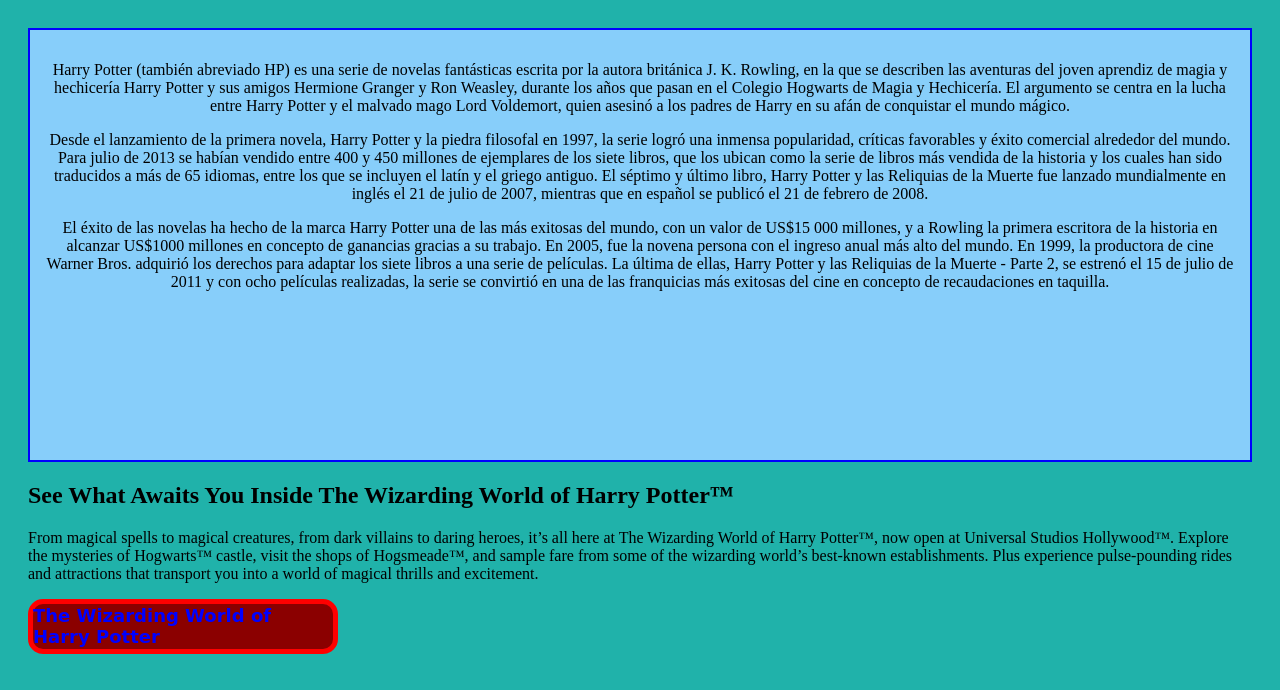
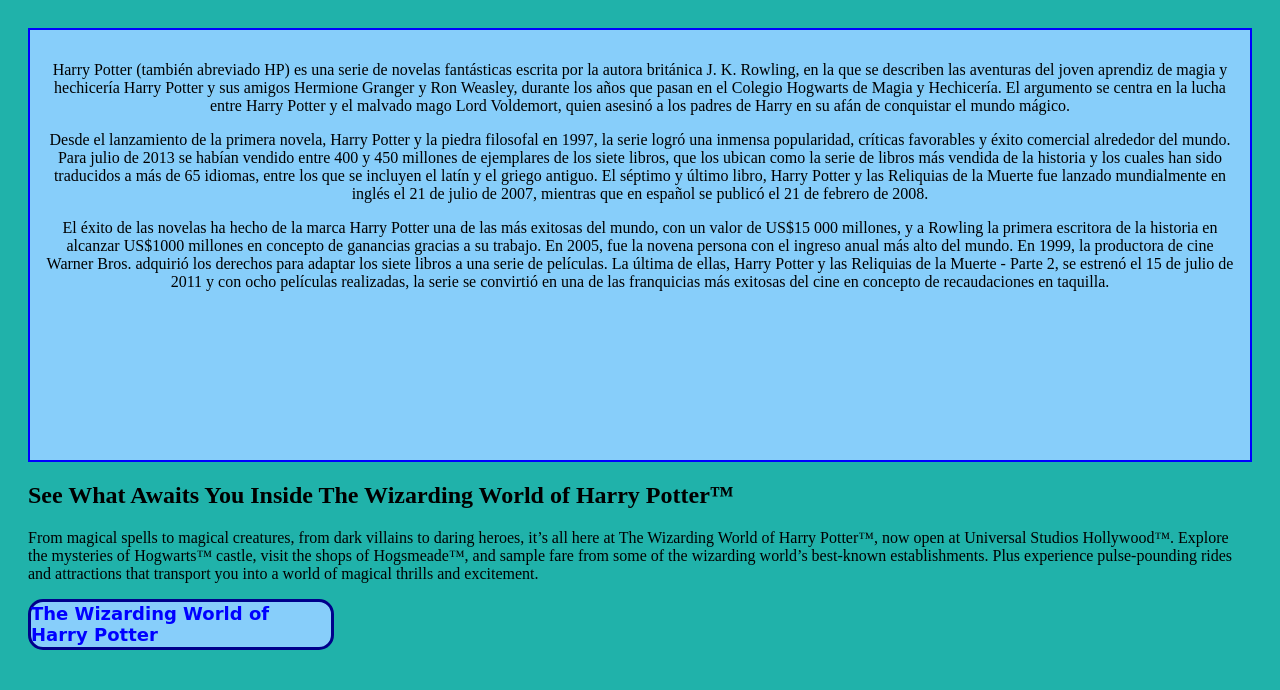
Before and after one commit to palomaviolin/ejercicio_2, a website: page public/index.html in a window 1280 px wide. In both pictures the pointer is over the element "The Wizarding World of Harry Potter". Shown: the part 110-800 px from the top of the page. Drawn offline with nearby package versions, Linux system fonts and the light colour scheme; files that its build step writes are made by us from their sources; a web font is replaced by a local one.

Commit message:
Improve last commit

```diff
--- a/_src/assets/scss/main.scss
+++ b/_src/assets/scss/main.scss
@@ -55,7 +55,7 @@
   justify-content: center;
 }
 
-.wizarding_world_a:hover {
+.button:hover {
   background-color: $background-color_section1_and_button;
   color: blue;
   border: solid darkblue;
```
Also changed, not shown: docs/assets/css/main.css.
